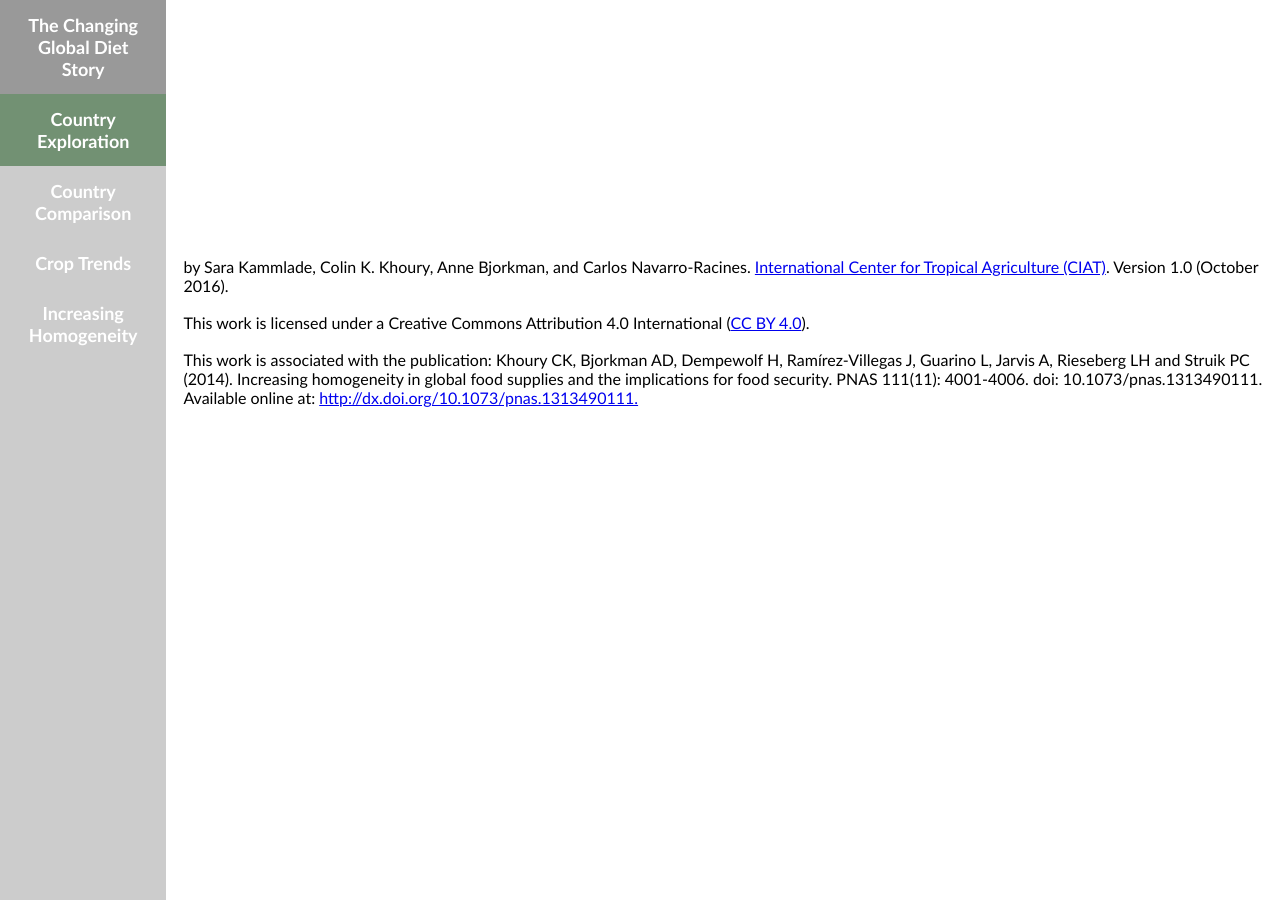
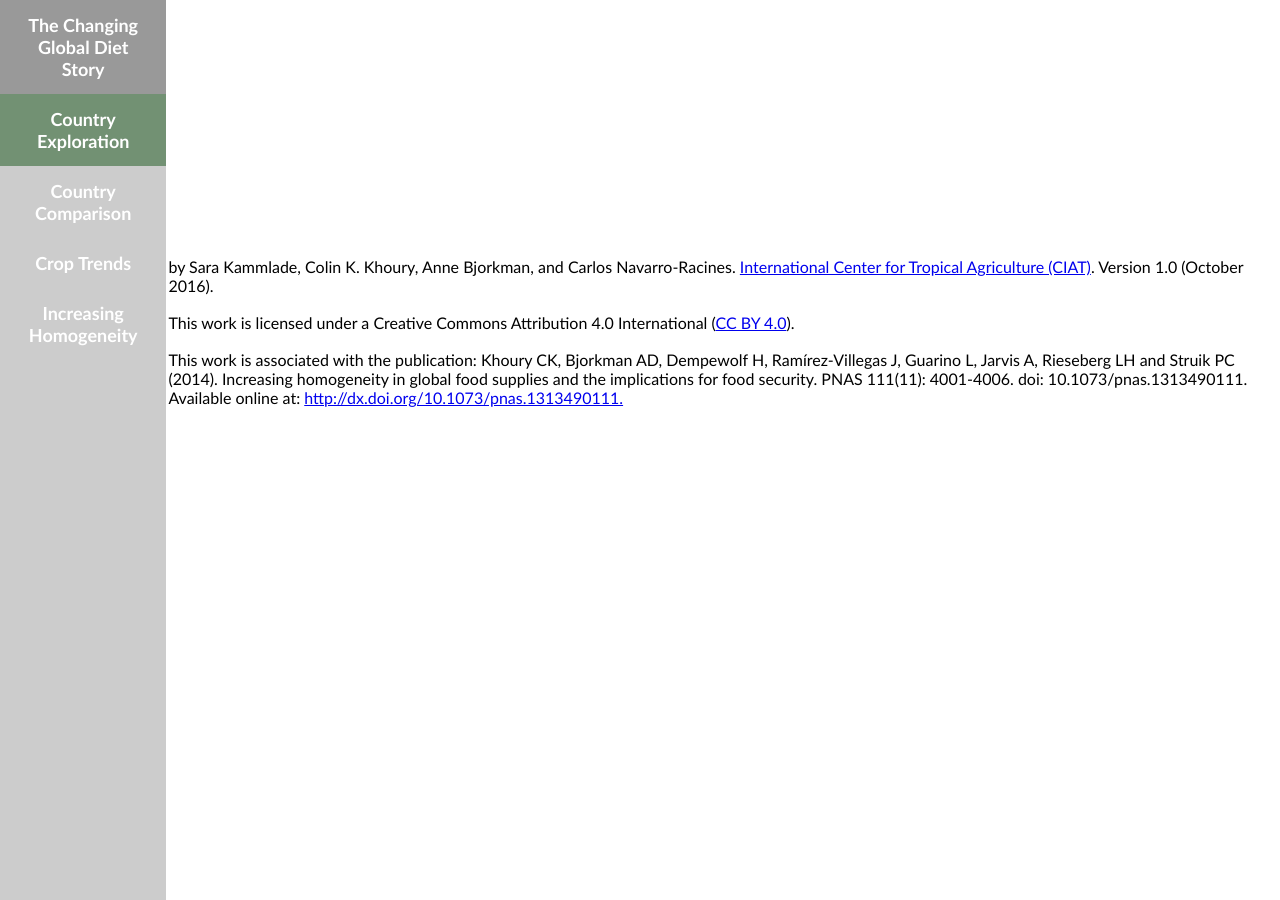
Before and after one commit to stevensotelo/skammlade.github.io, a Jekyll site: the page projects/tableau/CountryExploration.html, which Jekyll copies as it is, in a window 1280 px wide and 900 px high, scrolled down 763 px. Built offline with Jekyll 4.4.1, drawn with Linux system fonts in a browser that asks for light colours.

Commit message:
references padding

```diff
--- a/projects/tableau/CountryComparison.html
+++ b/projects/tableau/CountryComparison.html
@@ -93,7 +93,7 @@
 </body>
 </html>
 
-<div id="References" style="margin-left:13%;padding:1px 16px;height:1000px;">
+<div id="References" style="margin-left:13%;padding:1px;">
 
 		<p>by Sara Kammlade, Colin K. Khoury, Anne Bjorkman, and Carlos Navarro-Racines. <a href="https://ciat.cgiar.org/"target="_blank">International Center for Tropical Agriculture (CIAT)</a>. Version 1.0 (October 2016).
 		</p>
--- a/projects/tableau/CountryExploration.html
+++ b/projects/tableau/CountryExploration.html
@@ -88,7 +88,7 @@
 </body>
 </html>
 
-<div id="References" style="margin-left:13%;padding:1px 16px;height:1000px;">
+<div id="References" style="margin-left:13%;padding:1px;">
 
 		<p>by Sara Kammlade, Colin K. Khoury, Anne Bjorkman, and Carlos Navarro-Racines. <a href="https://ciat.cgiar.org/"target="_blank">International Center for Tropical Agriculture (CIAT)</a>. Version 1.0 (October 2016).
 		</p>
--- a/projects/tableau/CropTrends.html
+++ b/projects/tableau/CropTrends.html
@@ -95,7 +95,7 @@
 </body>
 </html>
 
-<div id="References" style="margin-left:13%;padding:1px 16px;height:1000px;">
+<div id="References" style="margin-left:13%;padding:1px;">
 
 		<p>by Sara Kammlade, Colin K. Khoury, Anne Bjorkman, and Carlos Navarro-Racines. <a href="https://ciat.cgiar.org/"target="_blank">International Center for Tropical Agriculture (CIAT)</a>. Version 1.0 (October 2016).
 		</p>
--- a/projects/tableau/NMDSInteractive.html
+++ b/projects/tableau/NMDSInteractive.html
@@ -92,7 +92,7 @@
 </body>
 </html>
 
-<div id="References" style="margin-left:13%;padding:1px 16px;height:1000px;">
+<div id="References" style="margin-left:13%;padding:1px;">
 
 		<p>by Sara Kammlade, Colin K. Khoury, Anne Bjorkman, and Carlos Navarro-Racines. <a href="https://ciat.cgiar.org/"target="_blank">International Center for Tropical Agriculture (CIAT)</a>. Version 1.0 (October 2016).
 		</p>
--- a/projects/tableau/TheChangingGlobalDiet.html
+++ b/projects/tableau/TheChangingGlobalDiet.html
@@ -215,7 +215,6 @@
 </body>
 </html>
 
-
 <div id="References" style="margin-left:13%;padding:1px;">
 
 		<p>by Sara Kammlade, Colin K. Khoury, Anne Bjorkman, and Carlos Navarro-Racines. <a href="https://ciat.cgiar.org/"target="_blank">International Center for Tropical Agriculture (CIAT)</a>. Version 1.0 (October 2016).
```
